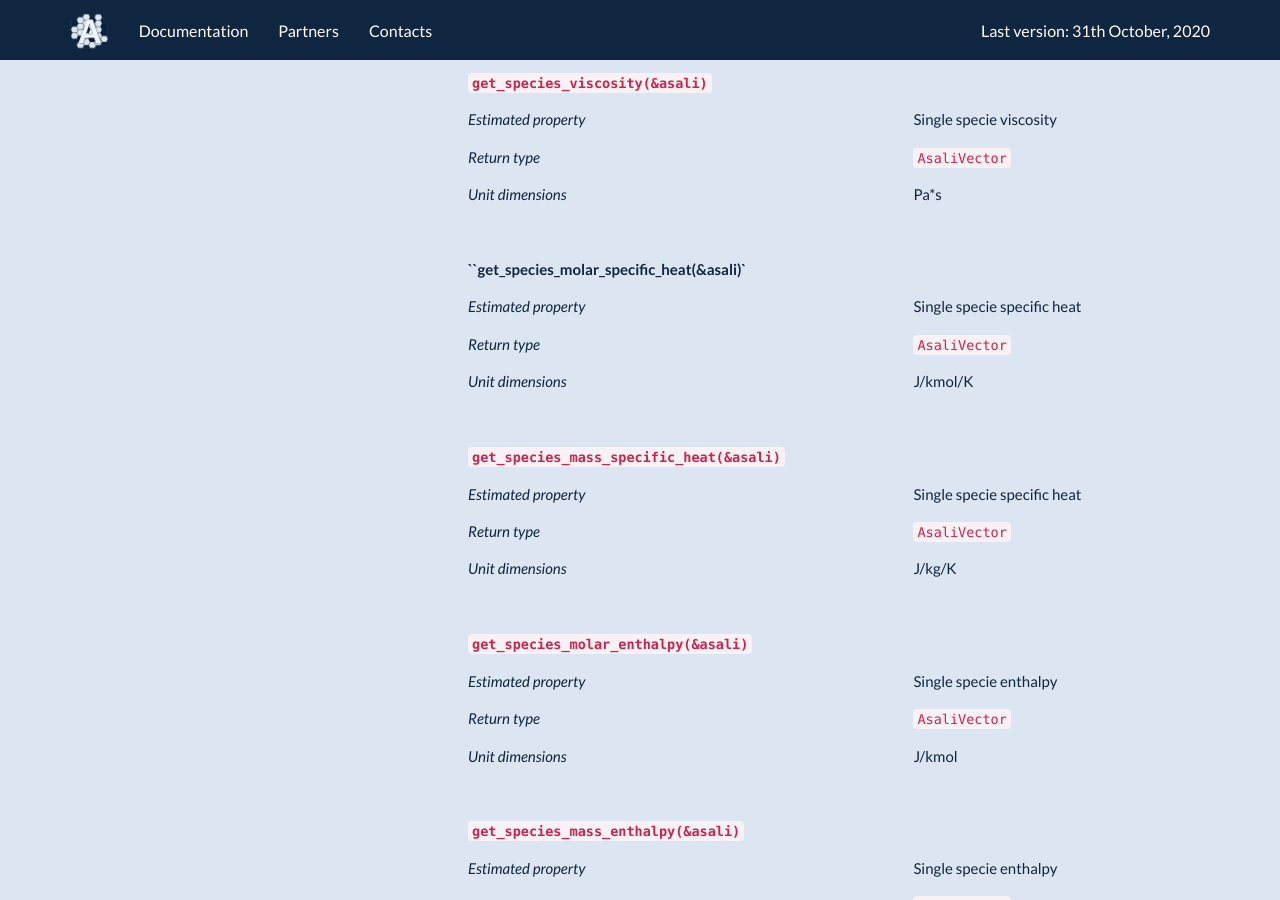
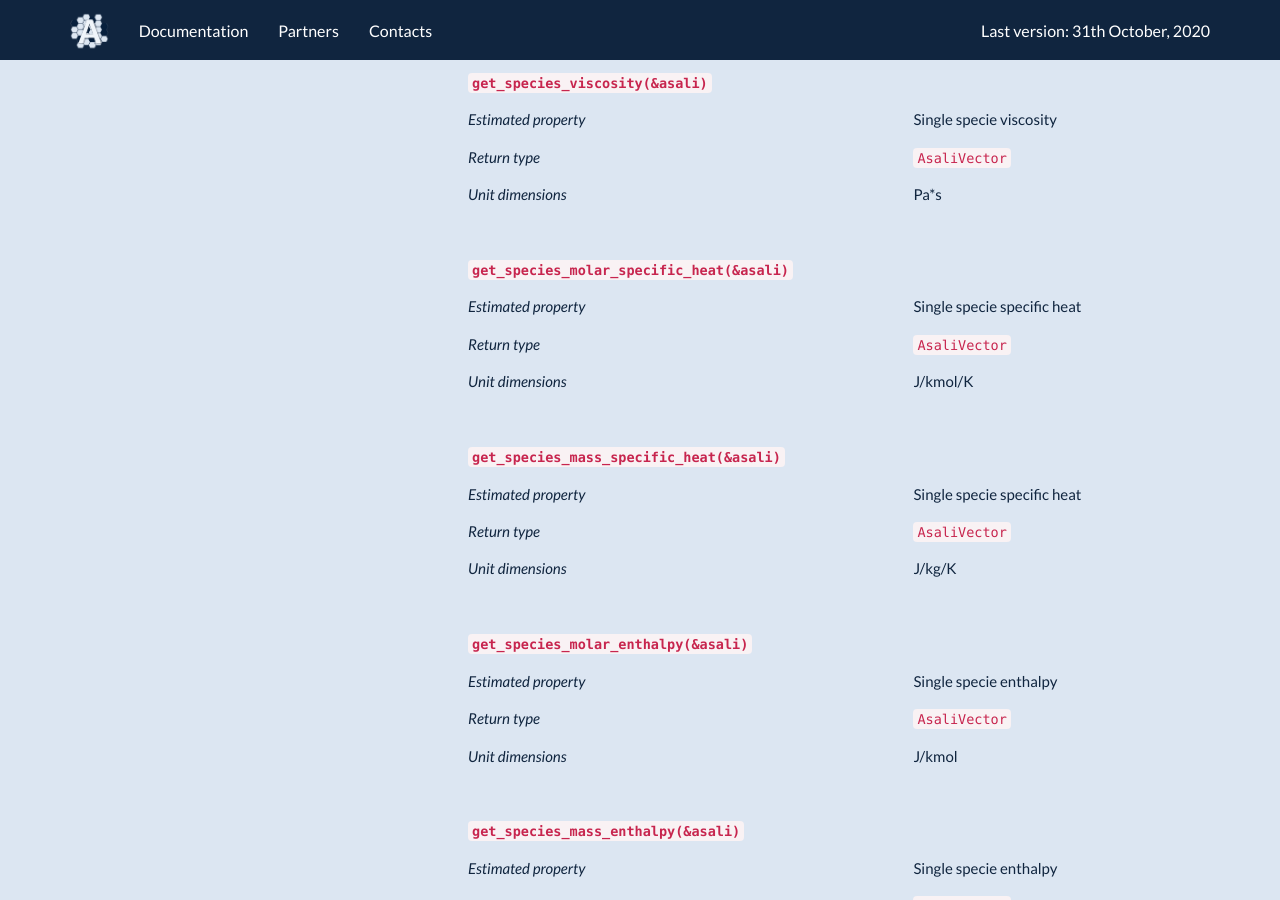
Before and after one commit to srebughini/ASALI, a Jekyll site: the page built from _docs/api/c.md, in a window 1280 px wide and 900 px high, scrolled down 3460 px. Built offline with Jekyll 4.4.1, drawn with Linux system fonts in a browser that asks for light colours; some of the changed text lies outside the part shown.

Commit message:
Try something

```diff
--- a/_docs/api/c.md
+++ b/_docs/api/c.md
@@ -62,9 +62,9 @@
 | | |
 |:-|:-|
 | **`get_density(&asali)`** | |
-| *Estimated property*|Mixture density|
-| *Return type*       |`double`|
-| *Unit dimensions*   |kg/m<sup>3</sup>|
+| *Estimated property*: Mixture density|
+| *Return type*:       `double`|
+| *Unit dimensions*:   kg/m<sup>3</sup>|
 | | |
 | **`get_mixture_molecular_weight(&asali)`** | |
 | *Estimated property*|Mixture molecular weight |
@@ -126,7 +126,7 @@
 | *Return type*       |`AsaliVector`|
 | *Unit dimensions*   |Pa*s|
 | | |
-| **``get_species_molar_specific_heat(&asali)`** | |
+| **`get_species_molar_specific_heat(&asali)`** | |
 | *Estimated property*|Single specie specific heat|
 | *Return type*       |`AsaliVector`|
 | *Unit dimensions*   |J/kmol/K|
```
